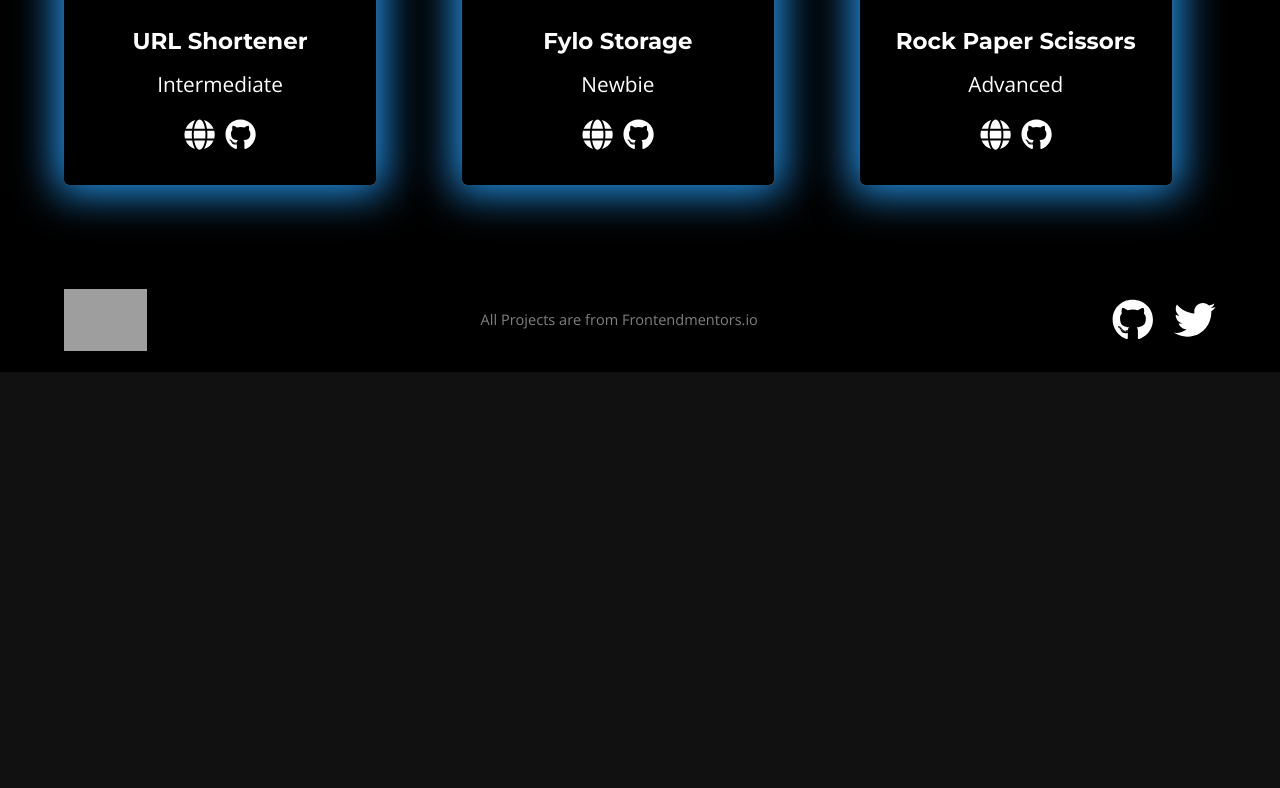
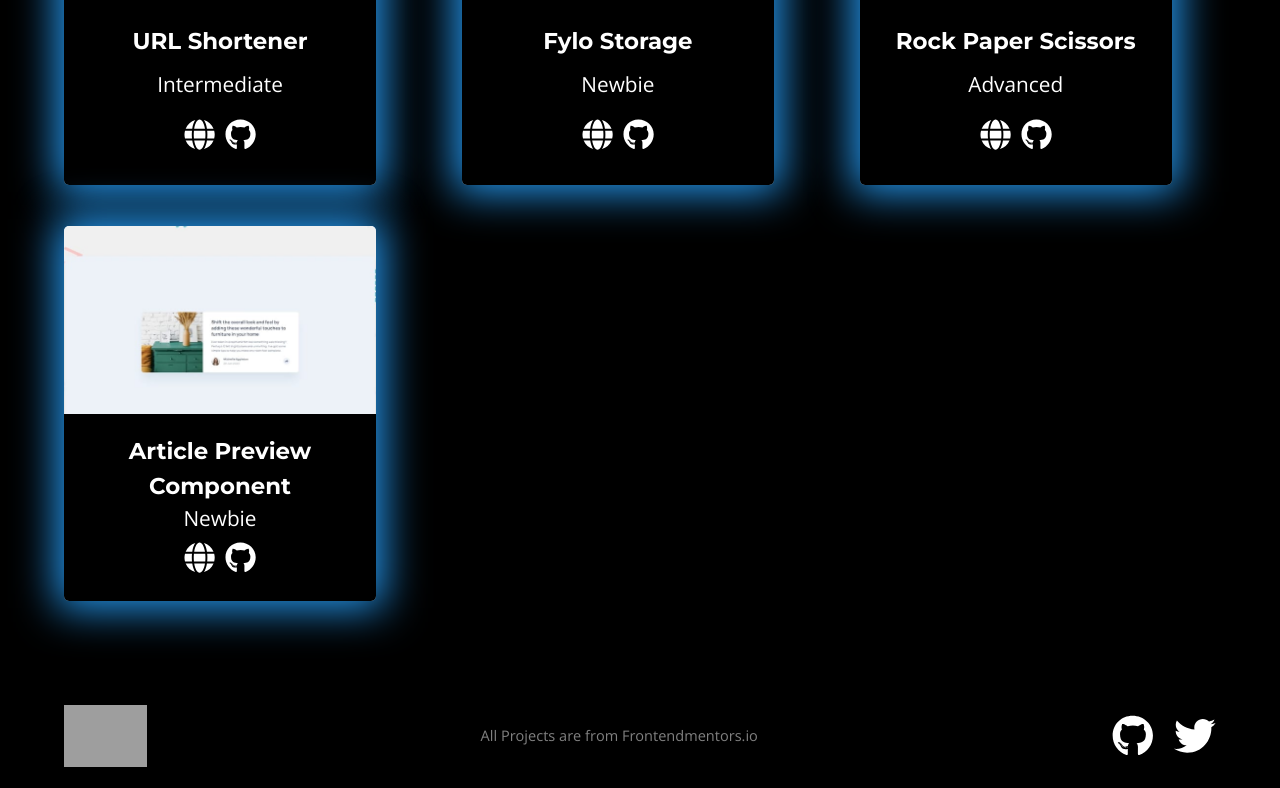
Before and after one commit to nico-TheDev/Project-Showcase-with-React, a React (Create React App) app: page / in a window 1280 px wide. Shown: the part 3992-4780 px from the top of the page. Before the commit the page ends 4364 px from the top, so only its background shows below. Built offline with nearby package versions, Linux system fonts and the light colour scheme; grey boxes are pictures that could not be loaded.

Commit message:
added new challenge

```diff
--- a/public/data.json
+++ b/public/data.json
@@ -167,6 +167,13 @@
             "level": "Advanced",
             "demo_link": "https://rockpaperscissorsbynico.netlify.app/",
             "repo_link": "https://github.com/theAspiringDev1/RockPaperScissors"
+        },
+        {
+            "title": "Article Preview Component",
+            "img": "./img/article.jpg",
+            "level": "Newbie",
+            "demo_link": "https://article-component.netlify.app/",
+            "repo_link": "https://github.com/theAspiringDev1/Article-Component-"
         }
     ]
 }
--- a/src/App.js
+++ b/src/App.js
@@ -3,16 +3,28 @@ import Nav from "./components/Nav";
 import Header from "./components/Header";
 import Gallery from "./components/Gallery";
 import Footer from "./components/Footer";
-import challengesData from "./challengesData";
 
 class App extends React.Component {
     constructor() {
         super();
         this.state = {
-            challenges: challengesData.data,
+            challenges:[],
             isDark:true
         };
     }
+
+    async componentDidMount(){
+        const response = await fetch('data.json');
+        const data = await response.json();
+
+        this.setState({
+            challenges:data.data
+        })
+
+        this.onSort('all');
+    }
+
+
 
     onChange = (text) => {
         console.log(text);
```
Also changed, not shown: public/img/article.jpg (added).
